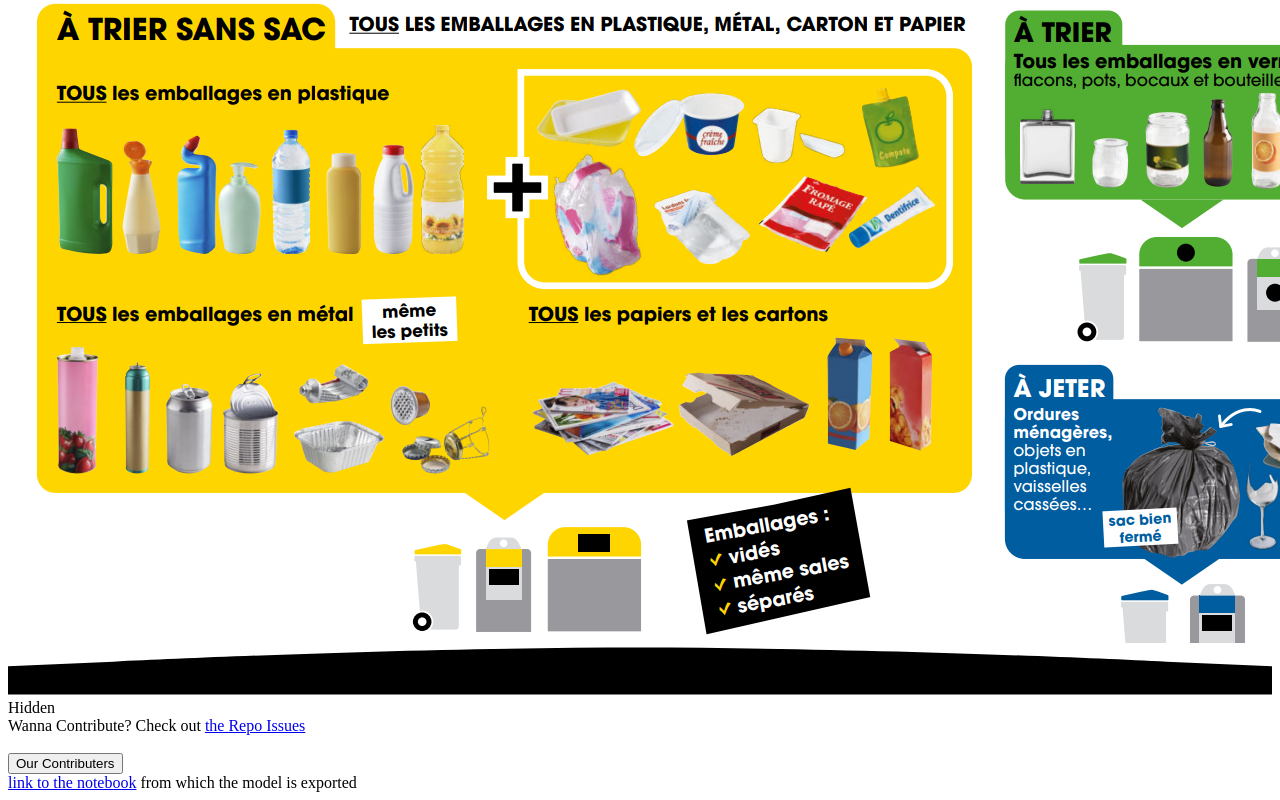
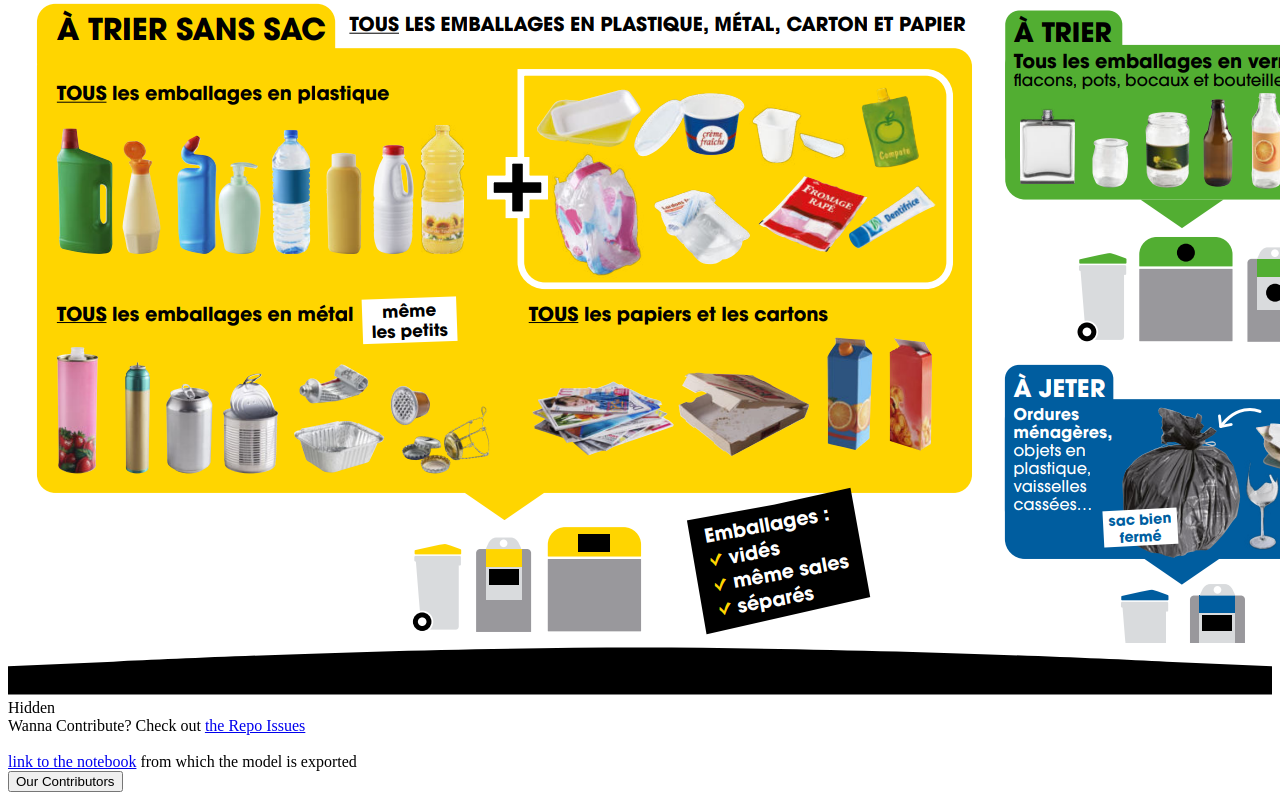
Before and after one commit to yactouat/SWS_waste-sorter, a React (Create React App) app in the folder frontend/: page / in a window 1280 px wide. Shown: the part 947-1747 px from the top of the page. Built offline with nearby package versions, Linux system fonts and the light colour scheme.

Commit message:
minor improvements of the contributors feature

```diff
--- a/frontend/src/components/Contribut.js
+++ b/frontend/src/components/Contributors.js
@@ -1,6 +1,6 @@
 import React, { useEffect, useState } from 'react';
 
-const ReadmeComponent = () => {
+const Contributors = () => {
   const owner = 'yactouat';
   const repo = 'SWS_waste-sorter';
   const [readmeContent, setReadmeContent] = useState('');
@@ -31,8 +31,8 @@ const ReadmeComponent = () => {
   };
 
   return (
-    <div className='text-black' dangerouslySetInnerHTML={{ __html: formatCodeBlocks(readmeContent) }} />
+    <div className="text-white text-center text-xl font-bold pb-4" dangerouslySetInnerHTML={{ __html: formatCodeBlocks(readmeContent) }} />
   );
 };
 
-export default ReadmeComponent;
+export default Contributors;
--- a/frontend/src/components/Footer.js
+++ b/frontend/src/components/Footer.js
@@ -1,5 +1,6 @@
 import React, { useState } from "react";
-import ReadmeComponent from './Contribut';
+import ReadmeComponent from './Contributors';
+import Contributors from "./Contributors";
 
 export const Footer = () => {
     const [isVisible, setIsVisible] = useState(false);
@@ -35,14 +36,6 @@ export const Footer = () => {
             </a>
             </div >
             <br/>
-            <div className="text-blue-900 text-center  text-xl font-bold">
-
-            <button onClick={toggleVisibility}>Our Contributers</button>
-            <br/>
-      {isVisible &&  <ReadmeComponent className="text-black text-center  text-xl font-bold"/>}
-
-            </div>
-
             <div className="text-white text-center text-xl font-bold p-4"><a
                 href="https://github.com/yactouat/learning_AI/blob/master/notebooks/waste-sorter/waste-sorter.ipynb"
                 className="transition-colors duration-300 text-deep-purple-50 hover:text-teal-accent-400"
@@ -50,6 +43,11 @@ export const Footer = () => {
             >
                 <span className="text-blue-900 underline underline-offset-2">link to the notebook</span>
             </a> from which the model is exported</div>
+            <div className="text-blue-900 text-center text-xl font-bold py-4">
+                <button onClick={toggleVisibility}>Our Contributors</button>
+                <br/>
+                {isVisible &&  <Contributors/>}
+            </div>
         </div>
 
     );
```
Also changed, not shown: 2 other files (tests, documents, lock files or other folders).
